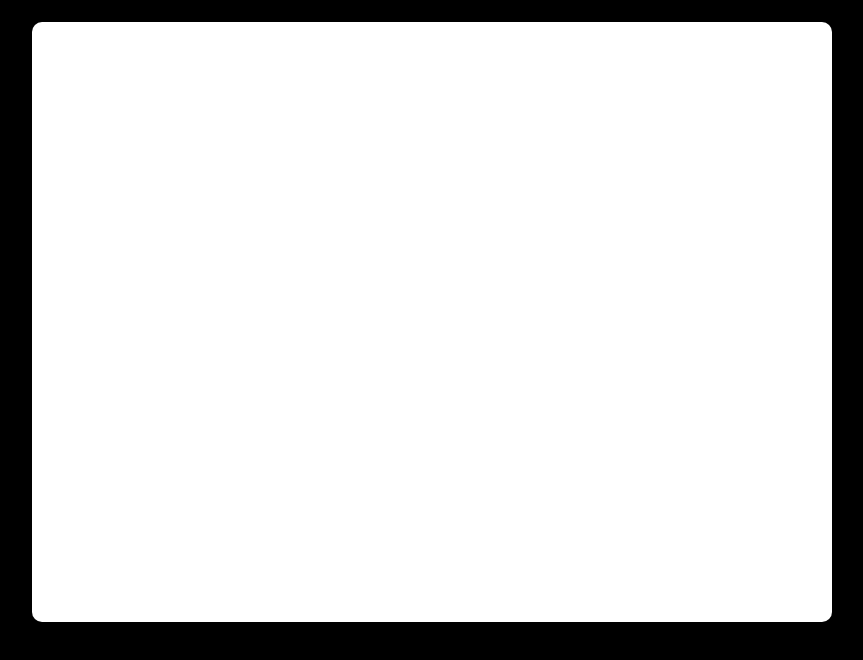
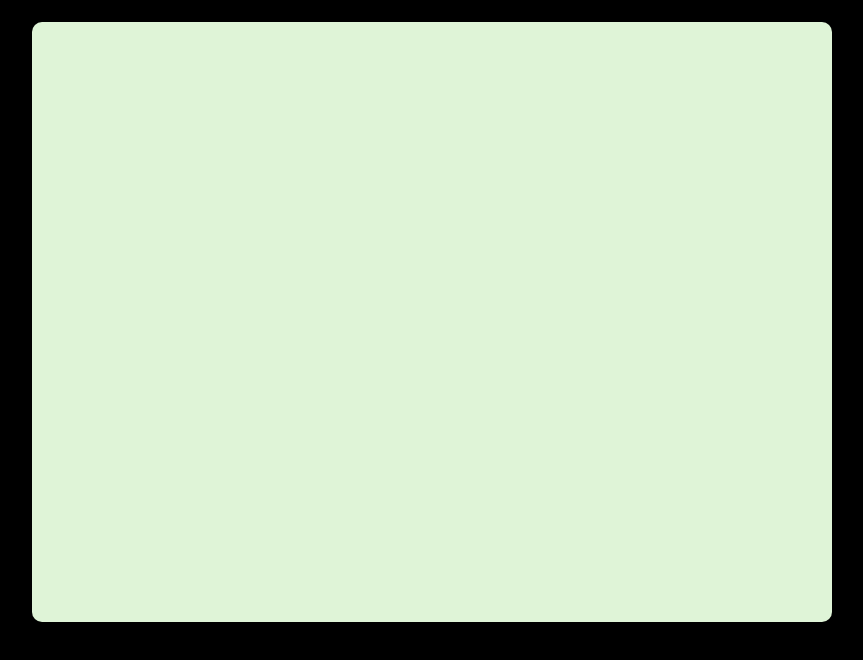
Before and after one commit to OwenDavidCombo/EndlessRunner, a plain HTML site: page app/index.html in a window 1280 px wide. Shown: the whole page, without its empty margins (208-1071 px from the left). Drawn offline with nearby package versions, Linux system fonts and the light colour scheme.

Commit message:
Adding SplashScreen and preload

```diff
--- a/app/index.html
+++ b/app/index.html
@@ -12,6 +12,7 @@
     <script src="/components/EaselJS/easeljs-0.8.2.combined.js" ></script>
     <script src="/components/SoundJS/soundjs-0.6.2.min.js" ></script>
     <script src="/components/TweenJS/tweenjs-0.6.2.min.js" ></script>
+      <script src="/components/PreloadJS-0.6.2/preloadjs-0.6.2.min.js" ></script>
     <script src="scripts/sharedModule.js"></script>
     <script src="scripts/screenService.js"></script>
     <script src="scripts/app.js"></script>
--- a/app/scripts/controllers/zombieKongController.js
+++ b/app/scripts/controllers/zombieKongController.js
@@ -15,17 +15,72 @@
        canvas =document.getElementById("demoCanvas");
        $("#main").width(cWidth).height(cHeight);
        $("#demoCanvas").width(cWidth).height(cHeight);
-       canvas = screenService.setCanvasDPI(canvas,cWidth,cHeight);
+       canvas = screenService.setCanvasDPI(canvas,cWidth,cHeight);//set appropiate canvas resolution
        context =canvas.getContext("2d");
        stage = new createjs.Stage("demoCanvas");
        createjs.Ticker.setFPS(fps); //set our frameRate;
        createjs.Ticker.addEventListener("tick", render);//call our render loop on each tick
+       setupManifest();//set up our assets array
+       startPreload();//init preload queue
+
+       canvas.style.backgroundColor = 'rgba(0, 0, 0, 1)';
     }
 
-    render = function(event){//render loop
+    render = function(event){//render loop call stage.update when we want to show changes.
+        if(!pauseRendering){
+            stage.update();
+        }
+    }
+
+    runMenuScreen=function(){
+        stage.removeChild(SplashLogo);
+        canvas.style.backgroundColor = 'rgba(223, 244, 215, 1)';
+    }
+
+
+    runSplashscreen =function(){//display Splashscreen. PreloadJs to load game assets
+            createjs.Tween.get(SplashLogo, { loop: false })
+            .to({ y:((cHeight-SplashLogo.getBounds().height)/2)}, 2000, createjs.Ease.getPowInOut(4))
+            .to({ alpha:0, visible:false}, 2000)//move to center then alpha out
+            .call(runMenuScreen);
+    }
+
+    loadComplete =function(){
+        //stage.update();
+        pauseRendering=false;
+    }
+
+    handleFileLoad = function(event){
+        if(event.item.id="SplashLogo"){
+            SplashLogo=new createjs.Bitmap(event.result);
+            SplashLogo.x = ((cWidth-SplashLogo.getBounds().width)/2)//position our logo centre x
+            stage.addChild(SplashLogo);
+            runSplashscreen();
+        }//end if
+    }
+
+    function setupManifest() {//code from http://code.tutsplus.com/tutorials/using-createjs-preloadjs-soundjs-and-tweenjs--net-36292
+        manifest = [{
+            src:  "images/SplashLogoFull.png",
+            id: "SplashLogo"
+        }
+        ];
+    }
+
+    startPreload = function() {//init our preloadQueue. callback functions can be reenabled if needed and appropiate
+        preload = new createjs.LoadQueue(true);
+        preload.installPlugin(createjs.Sound);
+        preload.on("fileload", handleFileLoad);
+        //preload.on("progress", handleFileProgress);
+        preload.on("complete", loadComplete);
+        //preload.on("error", loadError);
+        preload.loadManifest(manifest);
 
     }
 
+    var manifest; //a list of our assets to load
+    var preload; //preloadJs queue which we will init with our assets in manifest
+    var pauseRendering = true; //we will use this in render loop if needed to pause rendering for asset loading
     var context; //we will use 2d context for this game
     var canvas; //our html canvas object
     var stage; //our createJs stage
@@ -34,5 +89,5 @@
     var fps = 30;  //Frames Per Second. Lower this for analysis during development
     var player;
     var screenService; //Attach injectable screenService as a global lib
-
+    var SplashLogo;
 })();
```
Also changed, not shown: app/images/SplashLogo.gif (added), app/images/SplashLogoFull.png (added), 1 other file.
